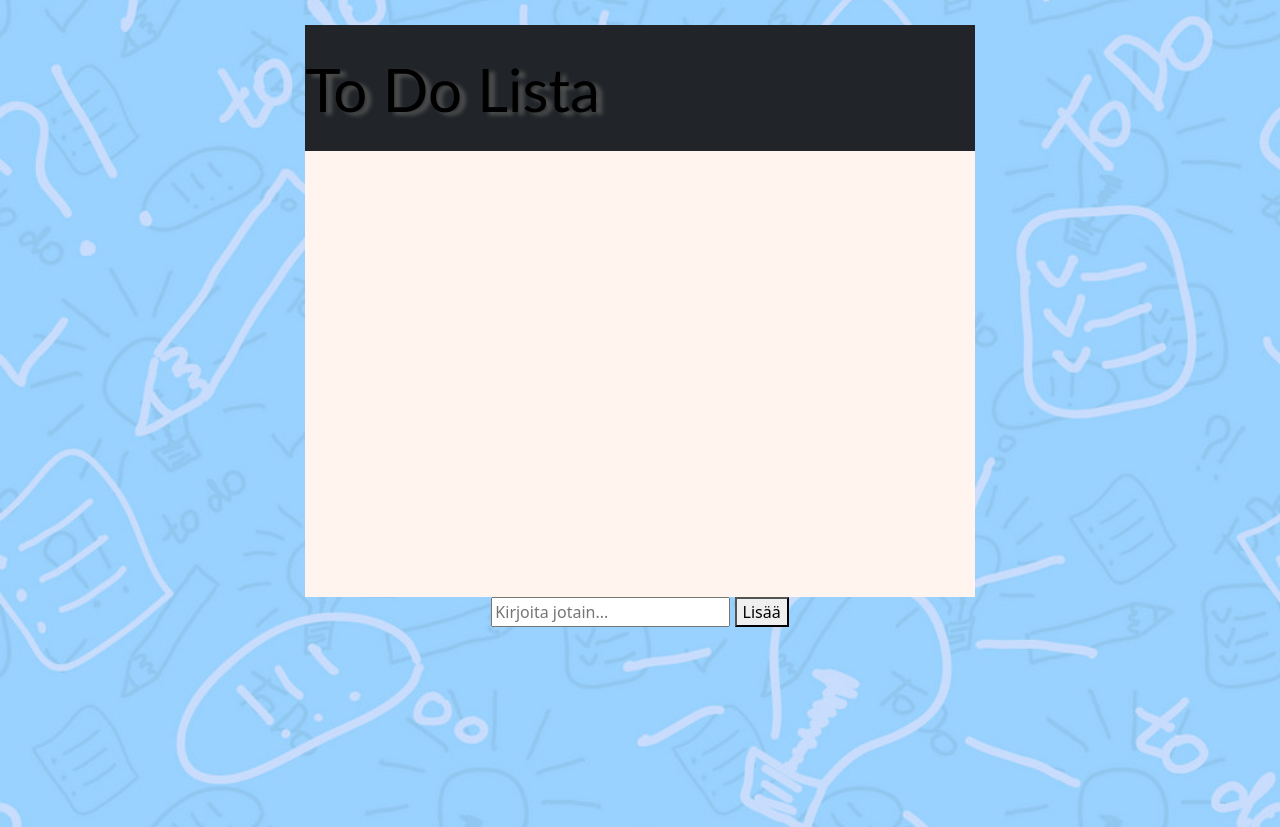
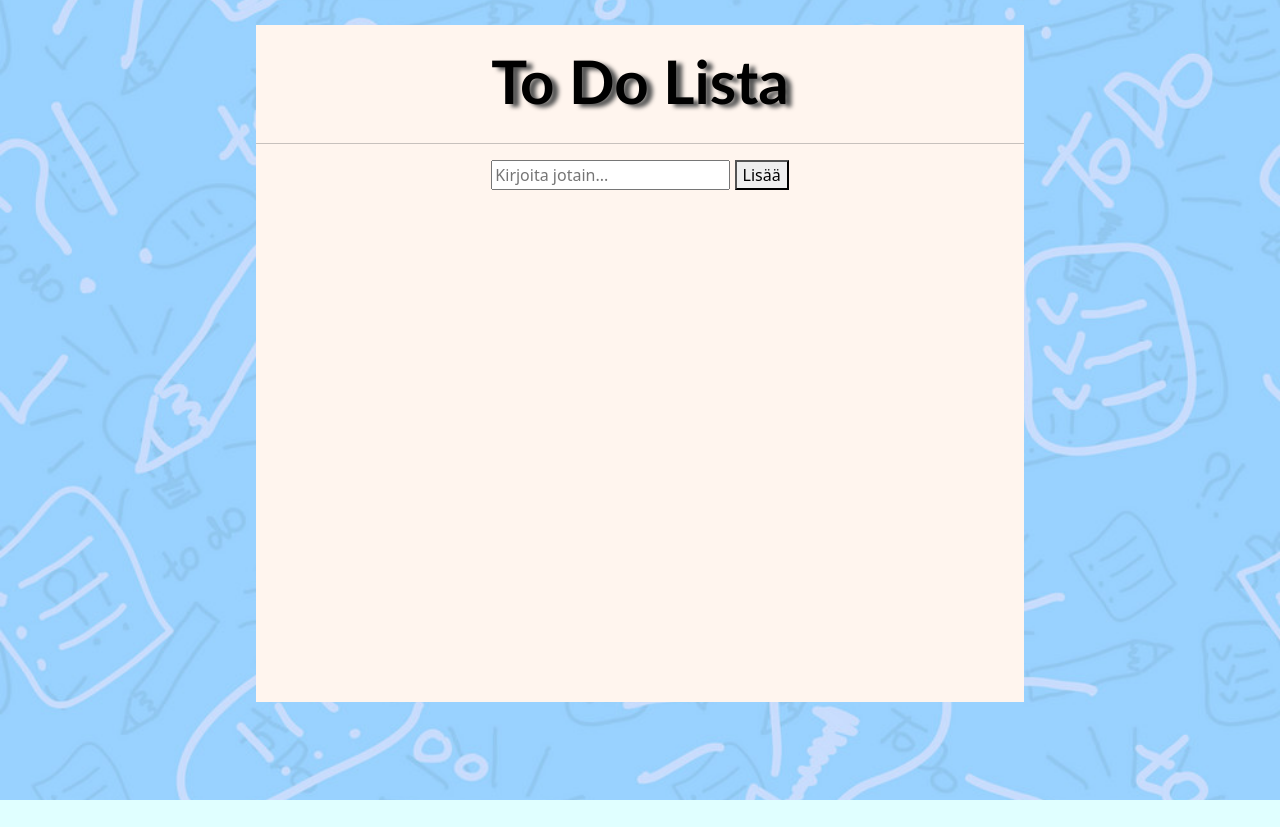
Before and after one commit to MikkoMal1/DomProjekti, a plain HTML site: page index.html in a window 1280 px wide. After the commit the page ends 800 px from the top, so only its background shows below. Drawn offline with nearby package versions, Linux system fonts and the light colour scheme.

Commit message:
Update index.html

```diff
--- a/index.html
+++ b/index.html
@@ -8,38 +8,34 @@
     <script src="https://cdn.jsdelivr.net/npm/bootstrap@5.1.3/dist/js/bootstrap.bundle.min.js" integrity="sha384-ka7Sk0Gln4gmtz2MlQnikT1wXgYsOg+OMhuP+IlRH9sENBO0LRn5q+8nbTov4+1p" crossorigin="anonymous"></script>
     <link rel="stylesheet" href="https://cdn.jsdelivr.net/npm/bootstrap-icons@1.7.1/font/bootstrap-icons.css">
     <link rel="stylesheet" href="bootstrap.min.css">
+    <link rel="stylesheet" href="https://cdnjs.cloudflare.com/ajax/libs/font-awesome/4.7.0/css/font-awesome.min.css">
     <link rel="stylesheet" href="styles.css">
-    <link rel="stylesheet" href="https://cdnjs.cloudflare.com/ajax/libs/font-awesome/4.7.0/css/font-awesome.min.css">
-
-    <script src="koodeja.js">
-
-    </script>
+    <script src="koodeja.js"></script>
 </head>
 <body>
-    <div class="container">
+
         <div id="wrapper">
-            <nav class="navbar navbar-expand-lg navbar-dark bg-dark">
-                <div class ="header">
-        <h1> To Do Lista </h1>
-                </div>
-            </nav>
-            </div>
+    <div class ="header">
+        <h1><strong>To Do Lista</strong></h1>
         </div>
-
+    <hr>
         <div id="myDIV" class="syote">
-            <input type="text" id="myInput" placeholder="Kirjoita jotain...">
+            <div class="container">
+            <input type="text" autocomplete="off" id="myInput" placeholder="Kirjoita jotain...">
             <button onclick="nappi()" class="addBtn">Lisää</button>
           </div>
+        </div>
 
     <div class ="lista">
       <ul id="myUL">
-
-
+        <ul hidden>
+      <li class="checked">
+      </li>
+        </ul>
+        </div>
+        </div>
         </ul>
     </div>
 
-    <footer class="page-footer font-small footer-dark bg-dark">
-    </footer>
-
 </body>
 </html>
```
